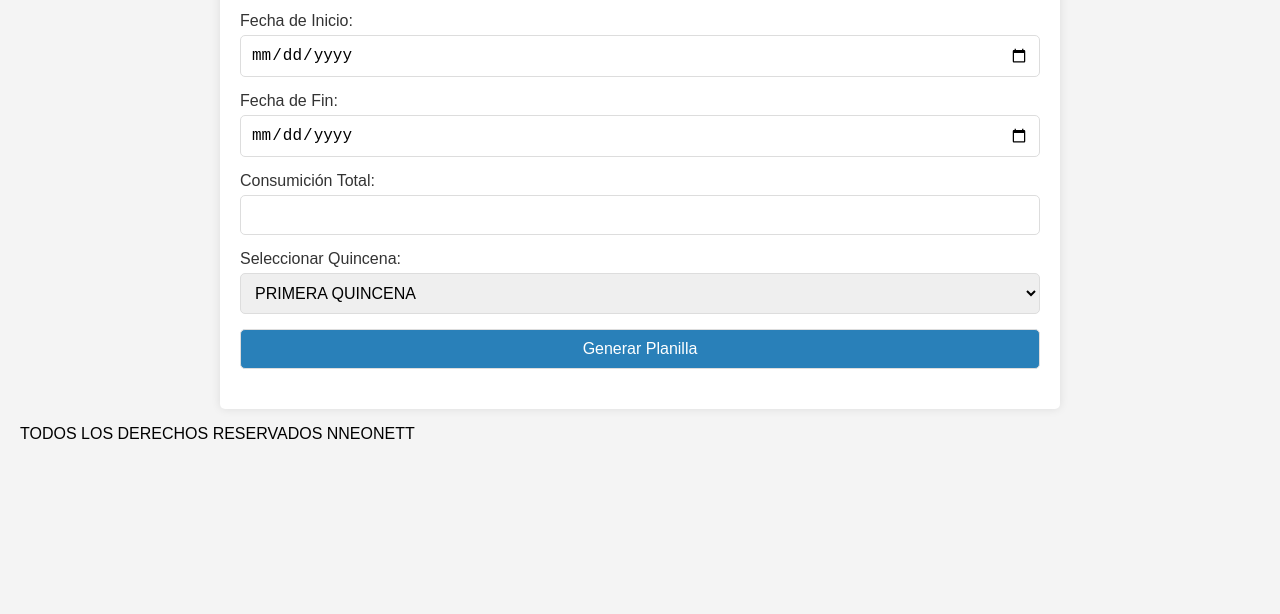
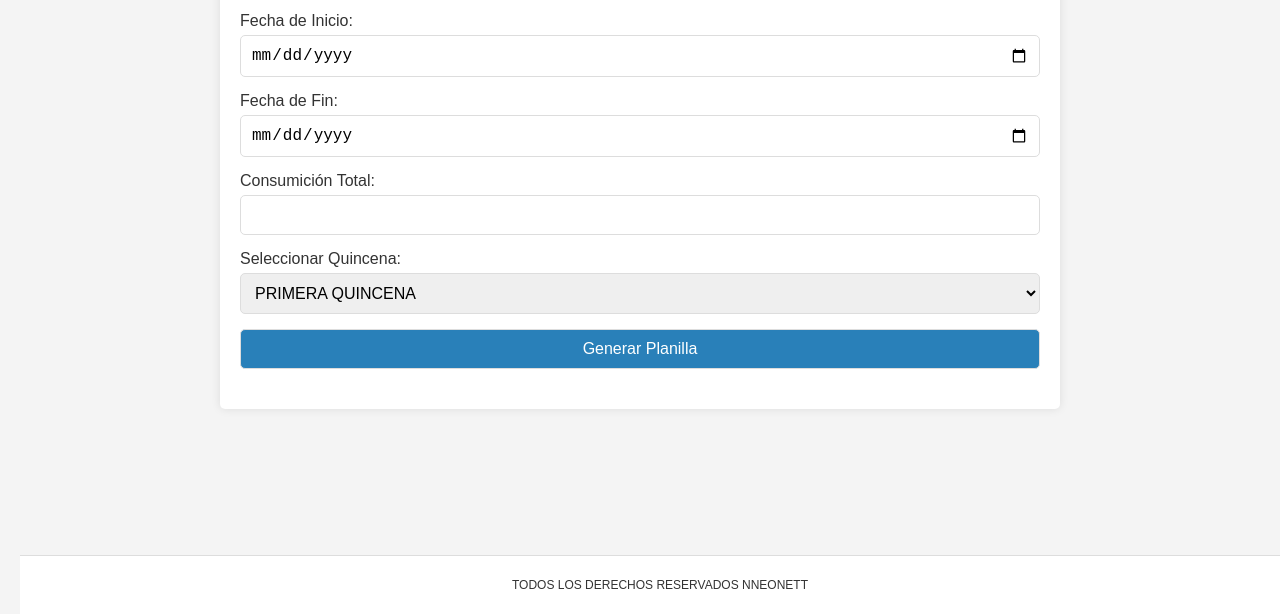
Before and after one commit to NNeoNeTT/MK1, a plain HTML site: page index.html in a window 1280 px wide. Shown: the part 186-800 px from the top of the page. Drawn offline with nearby package versions, Linux system fonts and the light colour scheme.

Commit message:
Update styles.css
Se agrega estilo al pie de pagina

```diff
--- a/styles.css
+++ b/styles.css
@@ -3,6 +3,7 @@ body {
     background-color: #f4f4f4;
     margin: 0;
     padding: 20px;
+    padding-bottom: 50px; /* Espacio adicional para el pie de página */
 }
 
 .container {
@@ -76,3 +77,16 @@ th {
 .darker-gray-background {
     background-color: #cccccc;
 }
+
+/* Estilo del pie de página */
+footer {
+    position: fixed;
+    bottom: 0;
+    width: 100%;
+    background-color: #fff;
+    text-align: center;
+    padding: 10px 0;
+    border-top: 1px solid #ddd;
+    font-size: 12px;
+    color: #333;
+}
```
